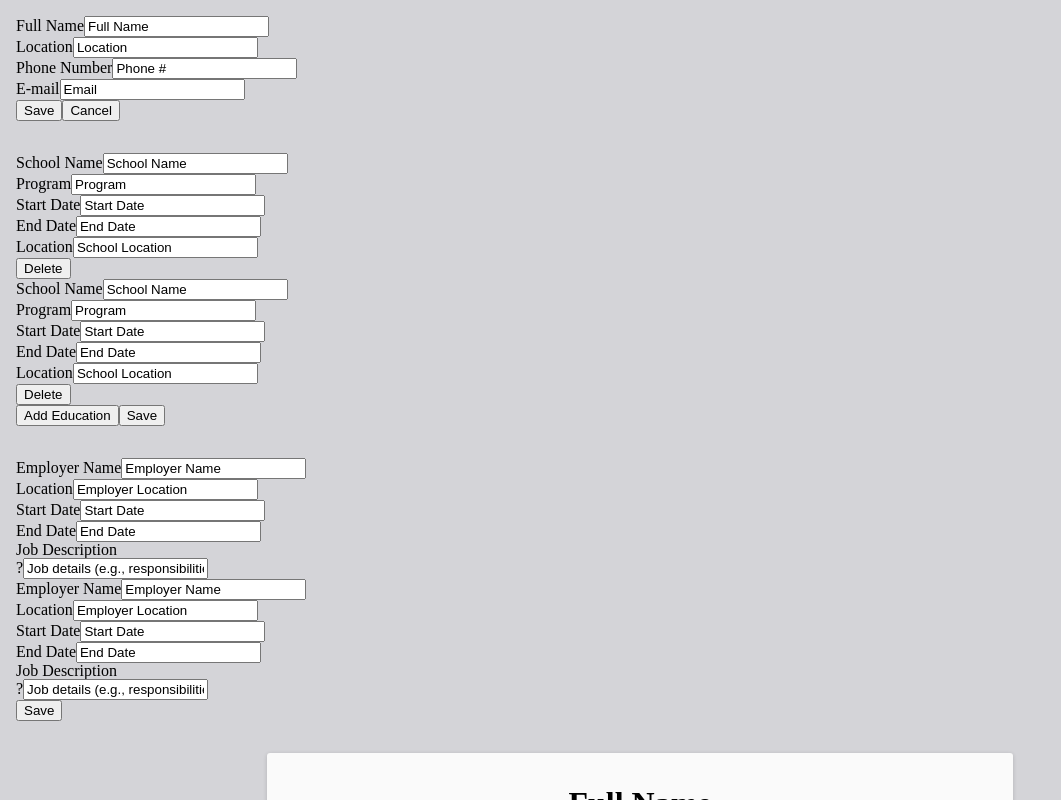
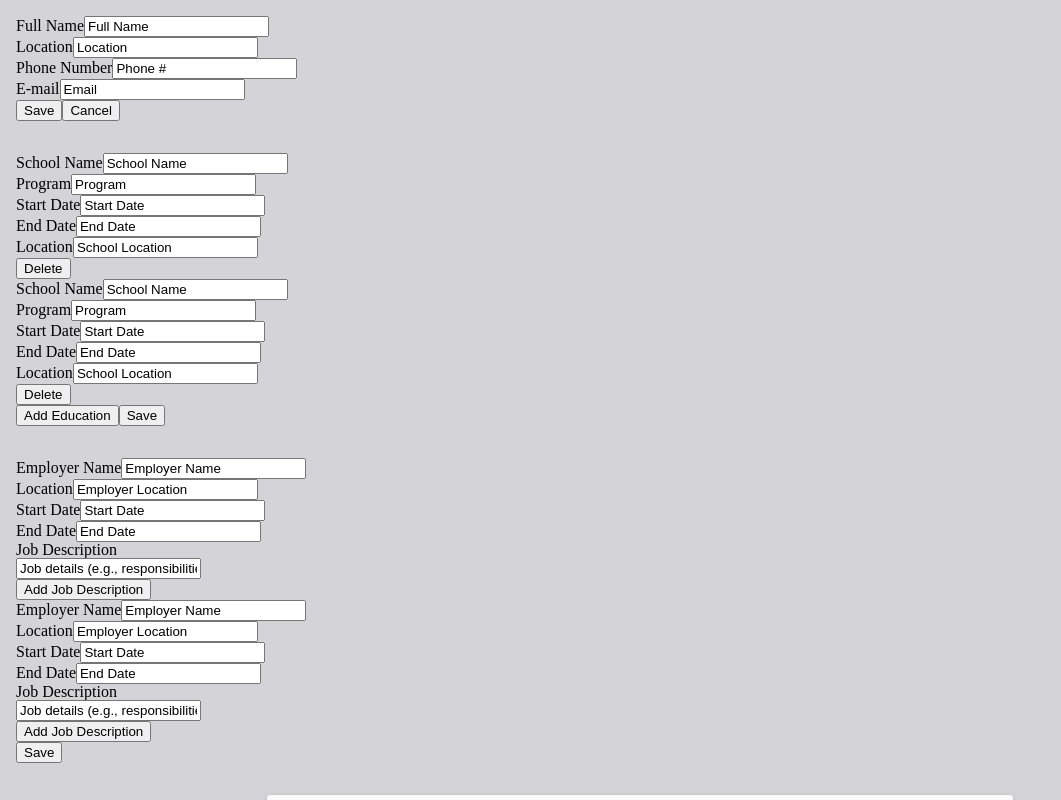
Before and after one commit to ayrt-n/cv-maker, a React (Create React App) app: page / in a window 1280 px wide. Shown: the top 800 px of the page, without its empty margins (0-1061 px from the left). Built offline with nearby package versions, Linux system fonts and the light colour scheme; the HTML template or start-up script is replaced by a standard one.

Commit message:
Add ability to add additional job description bullet points

```diff
--- a/src/components/WorkForm.js
+++ b/src/components/WorkForm.js
@@ -1,6 +1,7 @@
 import React, { Component } from "react";
 import InputFormField from "./InputFormField";
 import '../styles/Form.css';
+import uniqid from 'uniqid';
 
 class WorkForm extends Component {
   constructor(props) {
@@ -12,6 +13,15 @@ class WorkForm extends Component {
 
     this.handleInputChange = this.handleInputChange.bind(this);
     this.handleSubmit = this.handleSubmit.bind(this);
+    this.handleNestedInputChange = this.handleNestedInputChange.bind(this);
+    this.addJobDescription = this.addJobDescription.bind(this);
+  }
+
+  createJobDescriptionBullet() {
+    return {
+      text: '',
+      id: uniqid(),
+    }
   }
 
   handleInputChange(e) {
@@ -29,9 +39,41 @@ class WorkForm extends Component {
     }
   }
 
+  handleNestedInputChange(e) {
+    const workId = e.target.closest('div.workItem').id;
+    const detailId = e.target.closest('div').id;
+    const { workExperience } = this.state;
+
+    const targetIndex = workExperience.findIndex((workItem) => (workItem.id === workId));
+    const targetSubIndex = workExperience[targetIndex]['details'].findIndex((detail) => (detail.id === detailId));
+
+    if (targetIndex !== -1 && targetSubIndex !== -1) {
+      workExperience[targetIndex]['details'][targetSubIndex].text = e.target.value
+
+      this.setState({
+        workExperience
+      });
+    }
+  }
+
   handleSubmit(e) {
     e.preventDefault();
     this.props.handleSubmit(this.state.workExperience);
+  }
+
+  addJobDescription(e) {
+    const workId = e.target.closest('div.workItem').id;
+    const { workExperience } = this.state;
+
+    const targetIndex = workExperience.findIndex((workItem) => (workItem.id === workId));
+
+    if (targetIndex !== -1) {
+      workExperience[targetIndex]['details'] = workExperience[targetIndex]['details'].concat(this.createJobDescriptionBullet());
+
+      this.setState({
+        workExperience
+      });
+    }
   }
 
   render() {
@@ -41,24 +83,21 @@ class WorkForm extends Component {
           return(
             <div key={ workItem.id } id={ workItem.id } className="workItem">
               <InputFormField value={workItem.employerName} label="Employer Name" id={`employer-${workItem.id}`} objectKey="employerName" handleInputChange={this.handleInputChange} />
-
               <InputFormField value={workItem.location} label="Location" id={`location-${workItem.id}`} objectKey="location" handleInputChange={this.handleInputChange} />
-
               <InputFormField value={workItem.startDate} label="Start Date" id={`start-${workItem.id}`} objectKey="startDate" handleInputChange={this.handleInputChange} />
-
               <InputFormField value={workItem.endDate} label="End Date" id={`end-${workItem.id}`} objectKey="endDate" handleInputChange={this.handleInputChange} />
 
               <label htmlFor={`details-${workItem.id}`}>Job Description</label>
               { workItem.details.map((detail) => {
                     return (
                       <div key={ detail.id } id={ detail.id }>
-                        <label htmlFor={`detail-${detail.id}`}>?</label>
-                        <input type="text" value={ detail.text } id={`details-${workItem.id}`} data-object-key="details" onChange={this.handleInputChange}></input>
+                        <input type="text" value={ detail.text } id={`details-${workItem.id}`} onChange={this.handleNestedInputChange}></input>
                       </div>
                     );
                   }
                 )
               }
+              <button onClick={this.addJobDescription}>Add Job Description</button>
             </div>
           );
         })}
```
